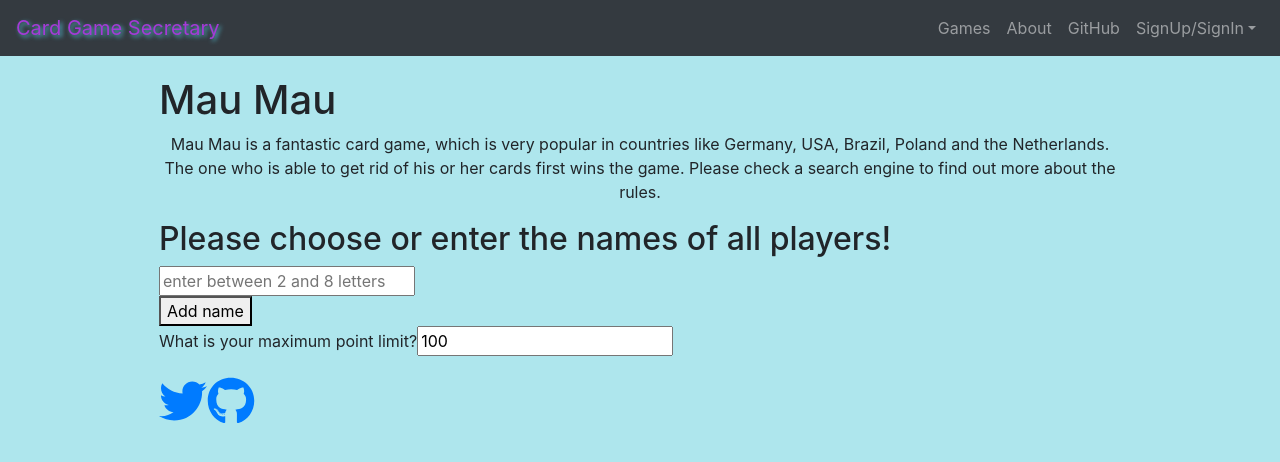
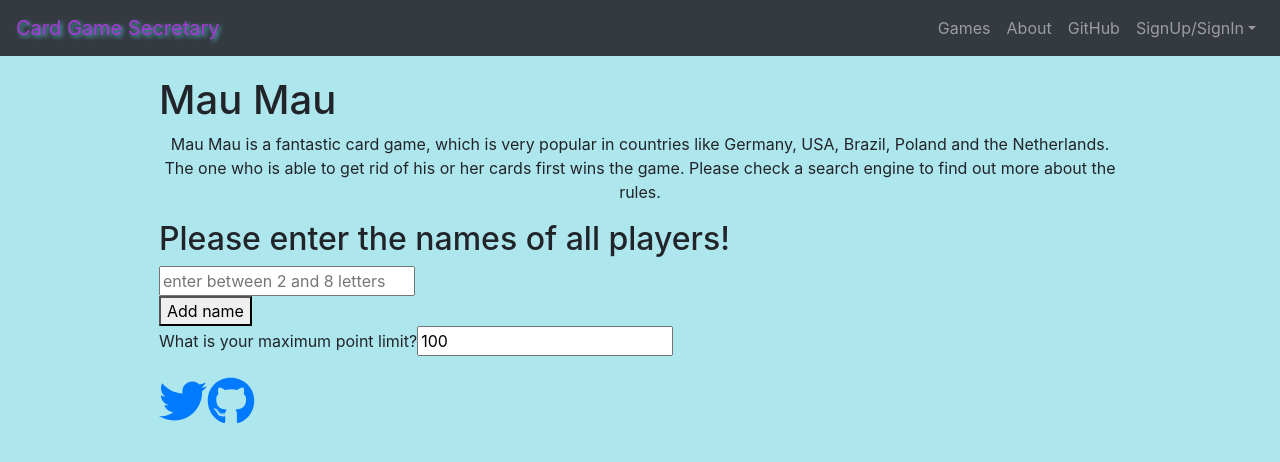
Before and after one commit to bastian-ger/card_secretary, a React (Create React App) app: page /maumau in a window 1280 px wide. Shown: the top 462 px of the page. Built offline with nearby package versions, Linux system fonts and the light colour scheme.

Commit message:
Tiny text changes

```diff
--- a/src/containers/MauMau/MauMau.js
+++ b/src/containers/MauMau/MauMau.js
@@ -13,7 +13,7 @@ class MauMau extends Component {
           able to get rid of his or her cards first wins the game. Please check
           a search engine to find out more about the rules.
         </p>
-        <h2>Please choose or enter the names of all players!</h2>
+        <h2>Please enter the names of all players!</h2>
         <PlayersForm />
       </main>
     );
```
